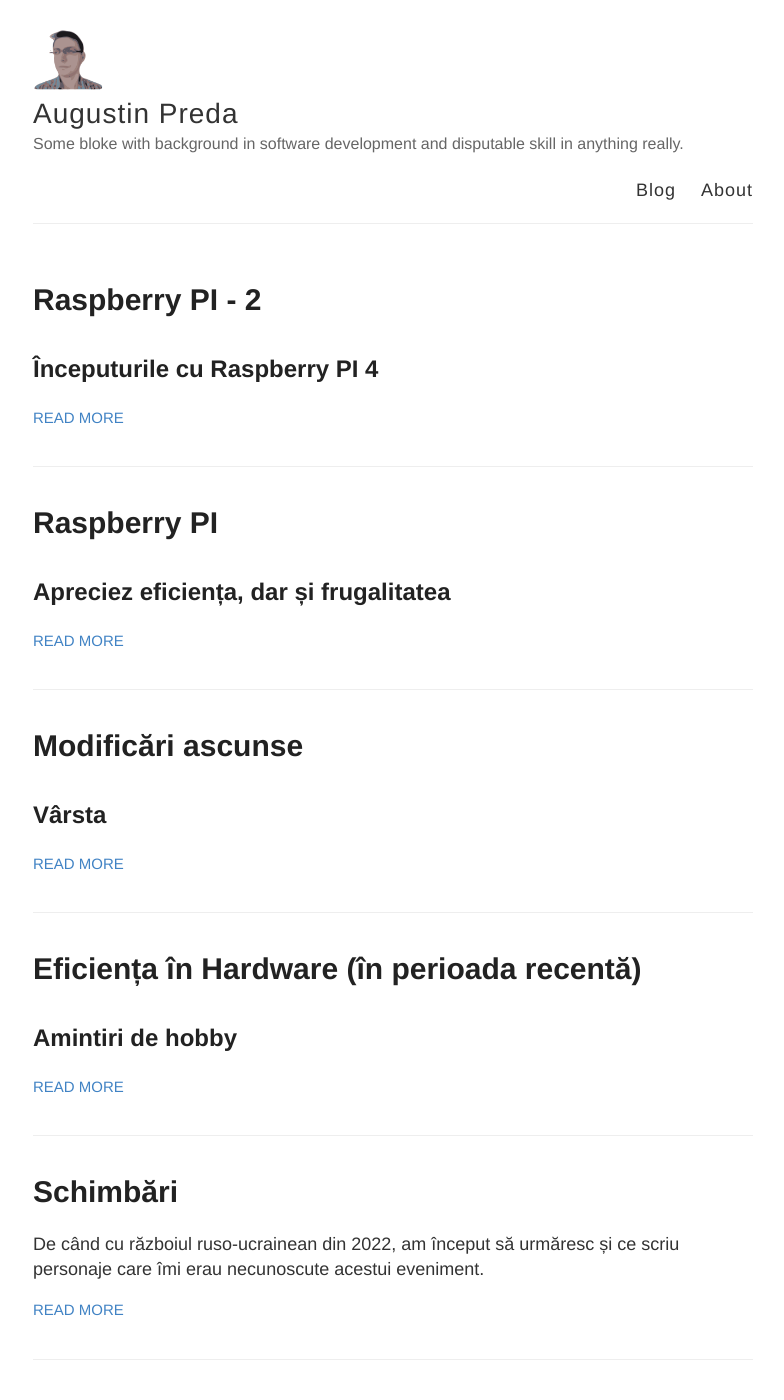
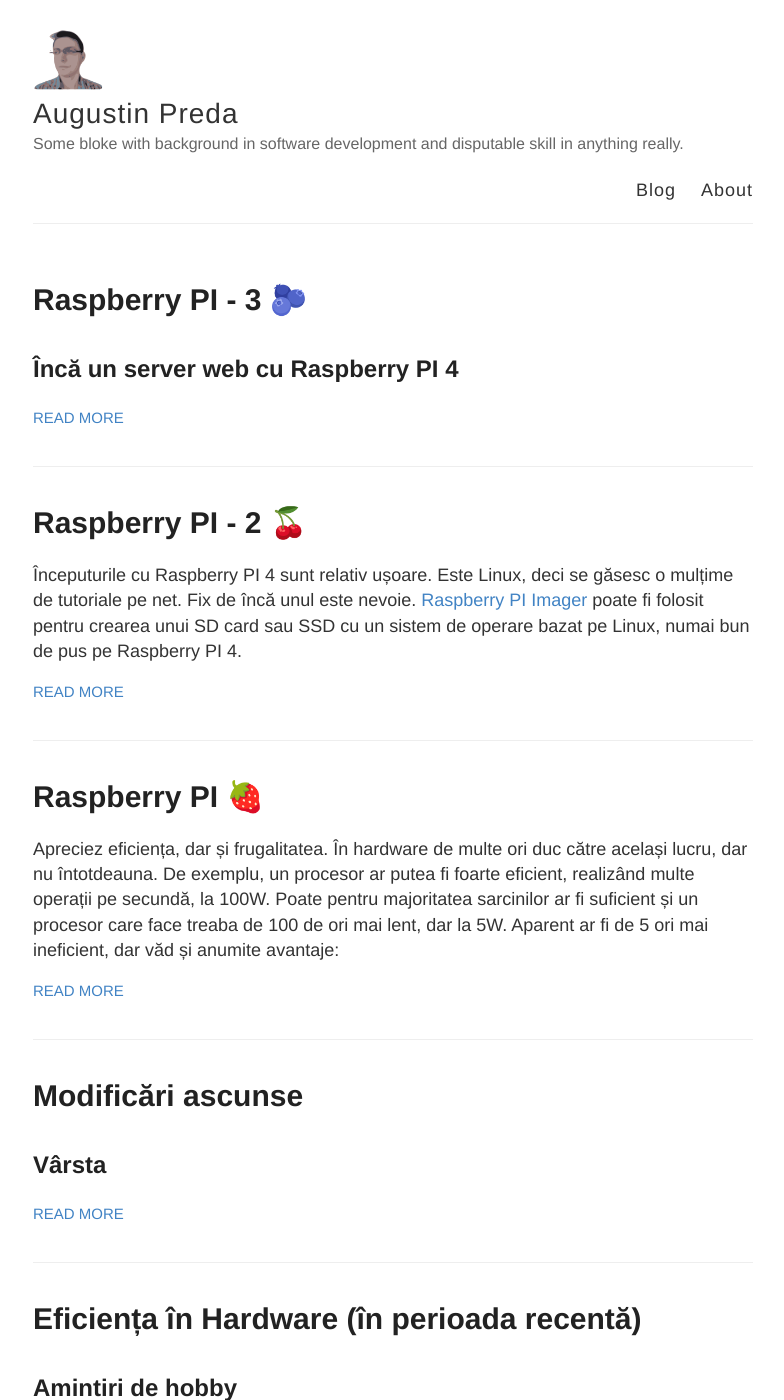
Before and after one commit to dezGusty/dezGusty.github.io, a Jekyll site: the page built from index.html, in a window 1280 px wide and 1400 px high. Shown: the whole window, without its empty margins (247-1031 px from the left). Built offline with Jekyll 4.4.1, drawn with Linux system fonts in a browser that asks for light colours.

Commit message:
add info on weight tracker

````diff
--- a/_posts/2023-08-04-raspberry.md
+++ b/_posts/2023-08-04-raspberry.md
@@ -1,14 +1,12 @@
 ---
 layout: post
-title: Raspberry PI
+title: Raspberry PI 🍓
 ---
 
-## Apreciez eficiența, dar și frugalitatea
-
-În hardware de multe ori duc către același lucru, dar nu întotdeauna.
+Apreciez eficiența, dar și frugalitatea. În hardware de multe ori duc către același lucru, dar nu întotdeauna.
 De exemplu, un procesor ar putea fi foarte eficient, realizând multe operații pe secundă, la 100W.
 Poate pentru majoritatea sarcinilor ar fi suficient și un procesor care face treaba de 100 de ori mai lent, dar la 5W.
-Aparent ar fi de 5 ori mai ineficient, dar are și anumite avantaje:
+Aparent ar fi de 5 ori mai ineficient, dar văd și anumite avantaje:
 
 1. Pune un sistem de alarmă problemelor de performanță.
   Dacă greșesc ceva ca developer (iar eu greșesc din belșug), nu este imediat aparent în performanță dacă procesorul poate duce lejer de 1000 de ori mai multe operații decât necesarul. Cu ceva lent, devine aparent mult mai repede.
--- a/_posts/2023-08-05-raspberry-2.md
+++ b/_posts/2023-08-05-raspberry-2.md
@@ -1,14 +1,12 @@
 ---
 layout: post
-title: Raspberry PI - 2
+title: Raspberry PI - 2 🍒
 ---
 
-## Începuturile cu Raspberry PI 4
-
+Începuturile cu Raspberry PI 4 sunt relativ ușoare. Este Linux, deci se găsesc o mulțime de tutoriale pe net. Fix de încă unul este nevoie.
 [Raspberry PI Imager](https://www.raspberrypi.com/software/) poate fi folosit pentru crearea unui SD card sau SSD cu un sistem de operare bazat pe Linux, numai bun de pus pe Raspberry PI 4.
 
 Cel mai important: de activat SSH și setat accesul (de exemplu prin user/parolă)
-
 ![setup SSH]({{ site.baseurl }}/images/2023.08.06.pi4.setup.png)
 
 Se conectează SSD-ul scris la Raspberry PI, se pune undeva unde va fi uitat (dar are acces la WiFI sau cablu LAN) și se pornește.
--- /dev/null
+++ b/_posts/2023-08-06-raspberry-3.md
@@ -0,0 +1,116 @@
+---
+layout: post
+title: Raspberry PI - 3 🫐
+---
+
+## Încă un server web cu Raspberry PI 4
+
+Am mai scris o aplicație web folosind ChatGPT și Rust: [rs-weight-tracker](https://github.com/dezGusty/rs-weight-tracker)
+
+Folosește tot Rust, deși un alt *crate*.
+Include și o bază de date sqlite. Dar tot este simplă.
+
+Hai să vedem cum ar merge un deploy pe Raspberry PI 4.
+
+## Build local
+
+Sunt necesare niște dependințe suplimentare, care trebuie instalate în prealabil la nivel de sistem:
+
+- sqlite3
+- diesel
+
+```sh
+apt-get install libsqlite3-dev
+cargo install diesel_cli --no-default-features --features sqlite
+```
+
+```sh
+cd ~/work/
+git clone <git@github.com>:dezGusty/rs-weight-tracker.git
+cd rs-weight-tracker/
+cargo build --release
+diesel migration run
+```
+
+### Date extra (opțional)
+
+Se pot importa și date suplimentare
+
+```sh
+cargo run --release --bin import_weights ./data/sample_data.json
+```
+
+#### Test 2 (Opțional)
+
+De probă, un cargo run pentru a vedea.
+
+```sh
+cargo run
+```
+
+> CTRL + C pentru a opri aplicația
+
+Ok, ce se vede? Unde ?
+Păi hai să ne conectăm la VNC (de repornit serverul vnc dacă e nevoie)
+
+```sh
+vncserver
+```
+
+Și într-un browser pornit din Raspberry PI via VNC, ar trebui să meargă apelat serverul web (<http://127.0.0.1:14280>)
+Aplicația gse ar trebui să fie configurată să ruleze pe portul 14280 din oficiu.
+
+#### Sub-config 2 (Opțional)
+
+Dacă e ceva ce se actualizează mai des, cât este activ web server-ul, nu va merge recompilat codul.
+Pentru a permite și scenariul ăsta, ar fi bine să existe un director dedicat deploy-ului, de unde să se execute binarele.
+
+```sh
+mkdir /home/PIUSER/work/deploy
+mkdir /home/PIUSER/work/deploy/rs-weight-tracker
+cp -r /home/PIUSER/work/rs-weight-tracker/target/release/* /home/PIUSER/work/deploy/rs-weight-tracker/
+```
+
+## Al 2-lea web server, ca serviciu
+
+(tot bazat pe exemplul de aici: <https://www.shellhacks.com/systemd-service-file-example/>)
+
+## Configure the daemon
+
+Based on tutorial <https://www.shellhacks.com/systemd-service-file-example/>
+
+```sh
+sudo touch /etc/systemd/system/rs-weight-tracker.service
+sudo chmod 664 /etc/systemd/system/rs-weight-tracker.service
+sudo nano /etc/systemd/system/rs-weight-tracker.service
+```
+
+De setat conținutul configurării serviciului (presupun existența directorului *deploy*)
+
+```ini
+[Unit]
+Description=rs-weight-tracker web service
+After=network.target
+
+[Service]
+Type=simple
+User=PIUSER
+ExecStart=/home/PIUSER/work/deploy/rs-weight-tracker/rs-weight-tracker
+Restart=always
+RestartSec=2
+TimeoutStartSec=0
+WorkingDirectory=/home/PIUSER/work/rs-weight-tracker
+
+[Install]
+WantedBy=multi-user.target
+```
+
+```sh
+sudo systemctl enable rs-weight-tracker
+sudo systemctl start rs-weight-tracker
+```
+
+## Ce a vrut să spună autorul
+
+Am făcut o aplicație web cu ChatGPT.
+Se poate instala pe un Raspberry Pi 4.
````
Also changed, not shown: other parts of _posts/2023-08-05-raspberry-2.md (+3 -2 lines).
